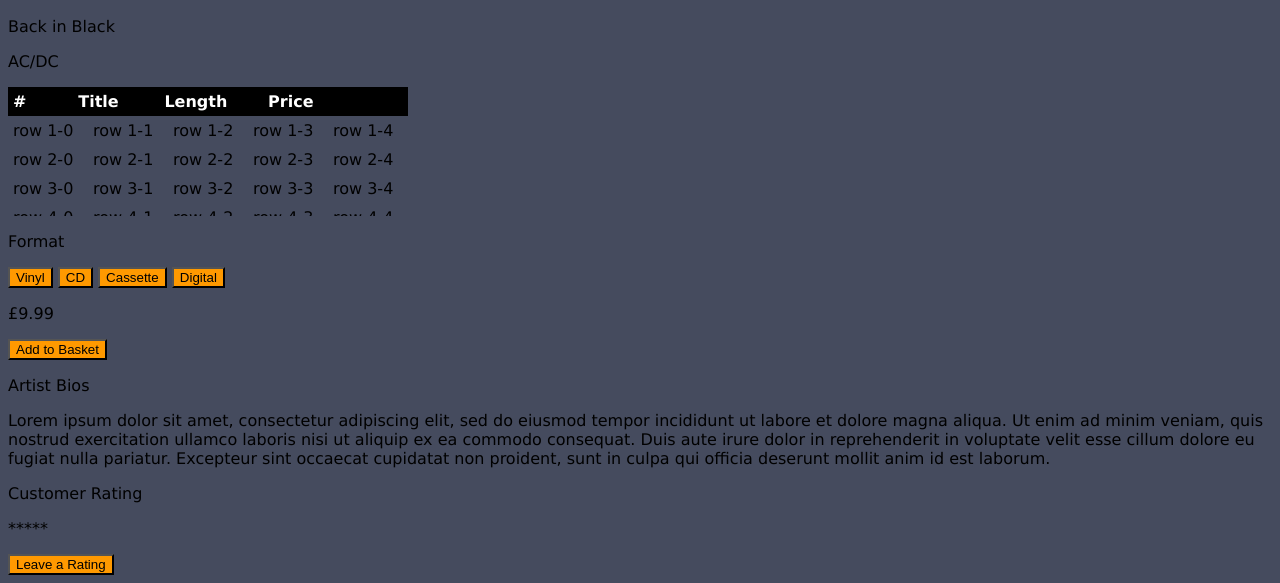
After one commit to henbole23/wmgzon-project, a Flask app: page /music/example in a window 1280 px wide. The commit adds this page. Shown: the part 550-1133 px from the top of the page. Run offline with Flask 3, Linux system fonts and the light colour scheme.

Commit message:
Created framework for product page.

```diff
--- a/app.py
+++ b/app.py
@@ -40,6 +40,10 @@
 def music():
     return render_template('index.html')
 
+@app.route('/music/example')
+def get_product_page():
+    return render_template('productPage.html')
+
 
 if __name__ == '__main__':
     app.run(debug=True)
--- a/static/style.css
+++ b/static/style.css
@@ -116,3 +116,31 @@
     height: 490px;
     overflow: auto;
 }
+
+.fixed_header{
+    width: 400px;
+    table-layout: fixed;
+    border-collapse: collapse;
+}
+
+.fixed_header tbody{
+  display:block;
+  width: 100%;
+  overflow: auto;
+  height: 100px;
+}
+
+.fixed_header thead tr {
+   display: block;
+}
+
+.fixed_header thead {
+  background: black;
+  color:#fff;
+}
+
+.fixed_header th, .fixed_header td {
+  padding: 5px;
+  text-align: left;
+  width: 200px;
+}
--- /dev/null
+++ b/templates/productPage.html
@@ -0,0 +1,146 @@
+<!DOCTYPE html>
+<html>
+<head>
+    <meta charset="UTF-8">
+    <link rel="stylesheet" type="text/css" href="../static/style.css">
+</head>
+
+<body>
+    <div class=header>
+        <div class=topBanner>
+            <a href="/">
+                <img src='../static/wmgzon_logo.png' alt="wmgzon logo" style="width: 250px;"/>
+            </a>
+
+            <div class="searchBar">
+                <input type="text" placeholder="Find your favourite products" style="width: 500px; height: 30px;">
+                <button type="button" style="height: 30px;">SEARCH</button>
+            </div>
+
+            <a href="/basket">
+                <img src='../static/shopping_cart.png' alt="speedy basket" style="width: 100px; height: 100px;"/>
+            </a>
+
+            <a href="/accountSignIn">LOGIN/SIGNUP</a>
+        </div>
+
+        <div id="categoryBar">
+            <div class="categoryLink">
+                <a href="{{ url_for('animals') }}">Animals</a>
+            </div>
+            <div class="categoryLink">
+                <a href="{{ url_for('books') }}">Books</a>
+            </div>
+            <div class="categoryLink">
+                <a href="{{ url_for('car_parts') }}">Car Parts</a>
+            </div>
+            <div class="categoryLink">
+                <a href="{{ url_for('music') }}">Music</a>
+            </div>
+            <div class="categoryLink">
+                <a href="{{ url_for('phones') }}">Phones</a>
+            </div>
+            <div class="categoryLink" style="border-right-style: none">
+                <a href="{{ url_for('sports') }}">Sports</a>
+            </div>
+        </div>
+    </div>
+
+    <div>
+        <img src="../static/products_artwork/backinblack_acdc.png" alt="artwork" style="width: 525px">
+    </div>
+    <div>
+        <p>Back in Black</p>
+        <p>AC/DC</p>
+        <table class="fixed_header">
+            <thead>
+              <tr>
+                <th>#</th>
+                <th>Title</th>
+                <th>Length</th>
+                <th>Price</th>
+                <th></th>
+              </tr>
+            </thead>
+            <tbody>
+              <tr>
+                <td>row 1-0</td>
+                <td>row 1-1</td>
+                <td>row 1-2</td>
+                <td>row 1-3</td>
+                <td>row 1-4</td>
+              </tr>
+              <tr>
+                <td>row 2-0</td>
+                <td>row 2-1</td>
+                <td>row 2-2</td>
+                <td>row 2-3</td>
+                <td>row 2-4</td>
+              </tr>
+              <tr>
+                <td>row 3-0</td>
+                <td>row 3-1</td>
+                <td>row 3-2</td>
+                <td>row 3-3</td>
+                <td>row 3-4</td>
+              </tr>
+              <tr>
+                <td>row 4-0</td>
+                <td>row 4-1</td>
+                <td>row 4-2</td>
+                <td>row 4-3</td>
+                <td>row 4-4</td>
+              </tr>
+              <tr>
+                <td>row 5-0</td>
+                <td>row 5-1</td>
+                <td>row 5-2</td>
+                <td>row 5-3</td>
+                <td>row 5-4</td>
+              </tr>
+              <tr>
+                <td>row 6-0</td>
+                <td>row 6-1</td>
+                <td>row 6-2</td>
+                <td>row 6-3</td>
+                <td>row 6-4</td>
+              </tr>
+              <tr>
+                <td>row 7-0</td>
+                <td>row 7-1</td>
+                <td>row 7-2</td>
+                <td>row 7-3</td>
+                <td>row 7-4</td>
+              </tr>
+            </tbody>
+          </table>
+    </div>
+    <div>
+        <p>Format</p>
+        <div>
+            <button>Vinyl</button>
+            <button>CD</button>
+            <button>Cassette</button>
+            <button>Digital</button>
+        </div>
+        <p>£9.99</p>
+        <button>Add to Basket</button>
+    </div>
+
+    <div>
+        <p>Artist Bios</p>
+        <p>Lorem ipsum dolor sit amet, consectetur adipiscing elit,
+            sed do eiusmod tempor incididunt ut labore et dolore magna aliqua.
+            Ut enim ad minim veniam, quis nostrud exercitation ullamco laboris
+            nisi ut aliquip ex ea commodo consequat. Duis aute irure dolor in
+            reprehenderit in voluptate velit esse cillum dolore eu fugiat nulla
+            pariatur. Excepteur sint occaecat cupidatat non proident, sunt in
+            culpa qui officia deserunt mollit anim id est laborum.</p>
+    </div>
+    <div>
+        <p>Customer Rating</p>
+        <p>*****</p>
+        <button>Leave a Rating</button>
+    </div>
+</body>
+</html>
```
Also changed, not shown: db.json (deleted, +0 -63 lines), productBar.js (deleted, +0 -32 lines), templates/index.html (+6 -7 lines), static/productPageStyle.css (added).
